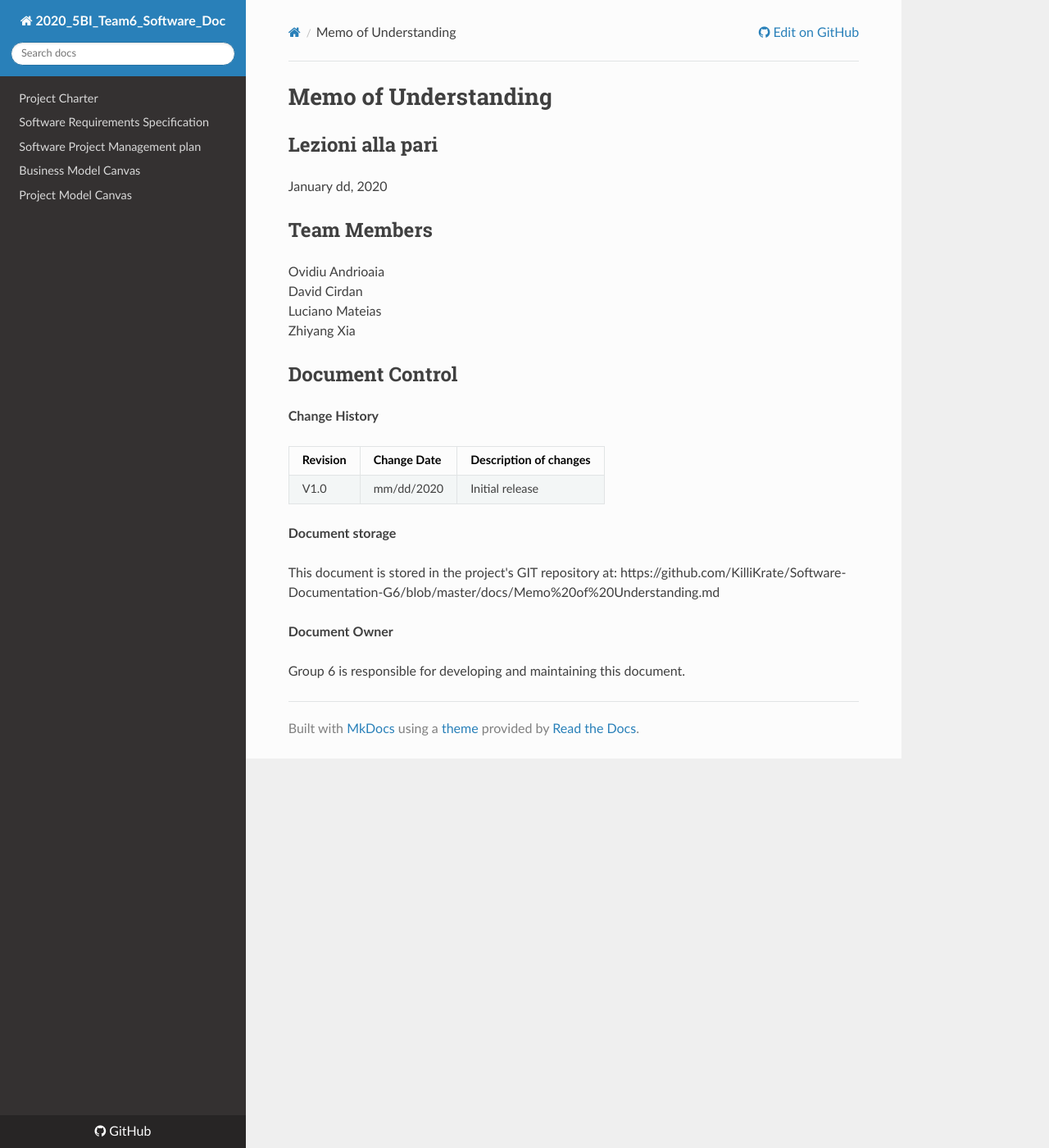
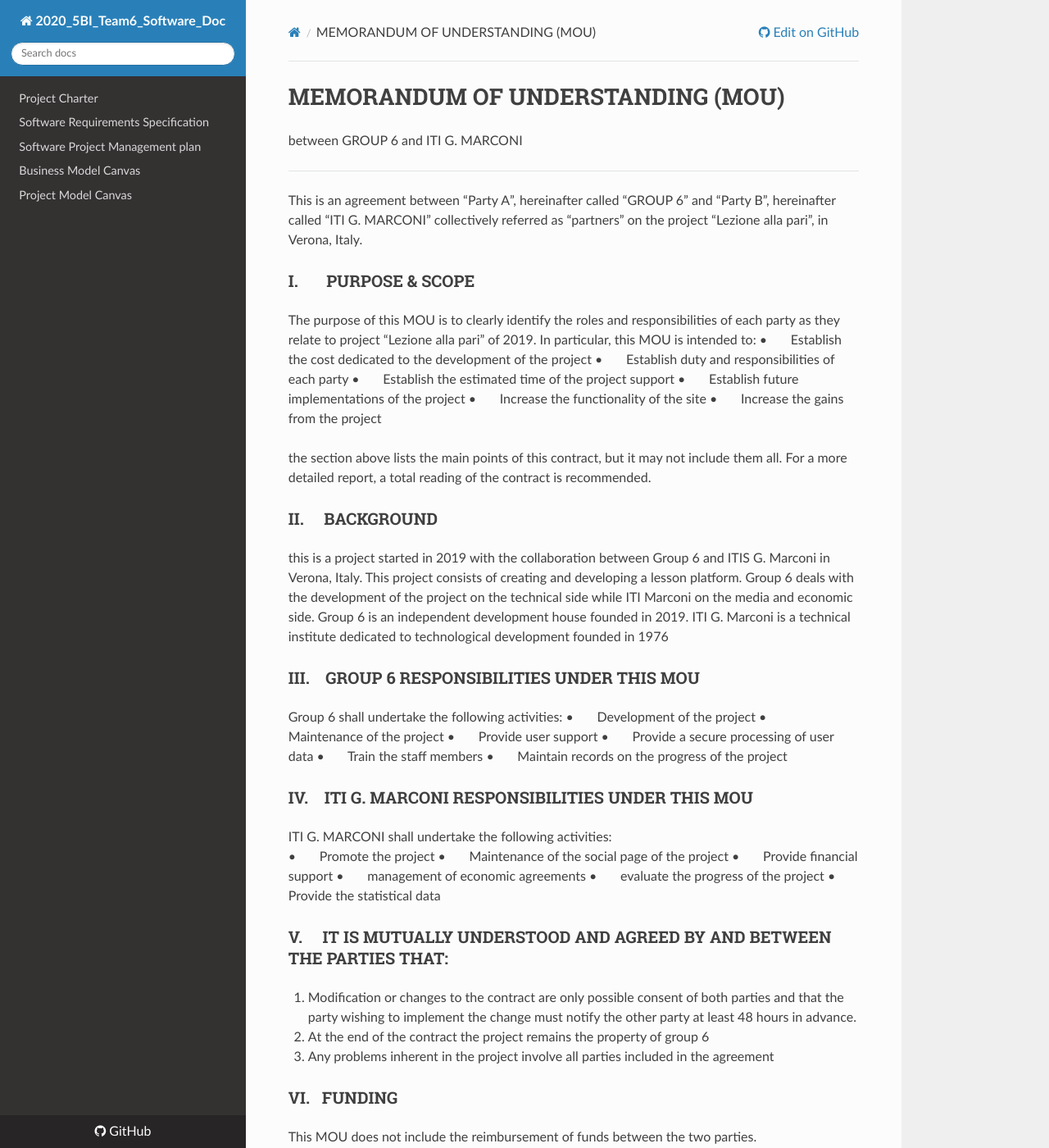
Before and after one commit to KilliKrate/Software-Documentation-G6, an MkDocs documentation site: the page built from docs/Memo of Understanding/index.md, in a window 1280 px wide and 1400 px high. Shown: the whole window at 82% size. Built offline with MkDocs 1.6.1, drawn with Linux system fonts in a browser that asks for light colours; nearby versions of some CDN libraries; some of the changed text lies outside the part shown.

Commit message:
Update memo of understanding

```diff
--- a/docs/Memo of Understanding/index.md
+++ b/docs/Memo of Understanding/index.md
@@ -1,27 +1,54 @@
-# Memo of Understanding
 
-## Lezioni alla pari
-January dd, 2020
+# MEMORANDUM OF UNDERSTANDING (MOU)
 
-## Team Members
-Ovidiu Andrioaia
-David Cirdan
-Luciano Mateias
-Zhiyang Xia
+between
+GROUP 6 and ITI G. MARCONI
+---
+This is an agreement between “Party A”, hereinafter called “GROUP 6” and “Party B”, hereinafter called “ITI G. MARCONI” collectively referred as “partners” on the project “Lezione alla pari”, in Verona, Italy.
 
+### I.&nbsp;&nbsp;&nbsp;&nbsp;&nbsp;&nbsp; PURPOSE & SCOPE
+The purpose of this MOU is to clearly identify the roles and responsibilities of each party as they relate to project “Lezione alla pari” of 2019.
+In particular, this MOU is intended to:
+•&nbsp;&nbsp;&nbsp;&nbsp;&nbsp;&nbsp; Establish the cost dedicated to the development of the project
+•&nbsp;&nbsp;&nbsp;&nbsp;&nbsp;&nbsp; Establish duty and responsibilities of each party
+•&nbsp;&nbsp;&nbsp;&nbsp;&nbsp;&nbsp; Establish the estimated time of the project support
+•&nbsp;&nbsp;&nbsp;&nbsp;&nbsp;&nbsp; Establish future implementations of the project
+•&nbsp;&nbsp;&nbsp;&nbsp;&nbsp;&nbsp; Increase the functionality of the site
+•&nbsp;&nbsp;&nbsp;&nbsp;&nbsp;&nbsp; Increase the gains from the project
 
-## Document Control
-**Change History**
+the section above lists the main points of this contract, but it may not include them all. For a more detailed report, a total reading of the contract is recommended.
 
-| Revision | Change Date | Description of changes |
-| -------- | ----------- | ---------------------- |
-| V1.0     | mm/dd/2020  | Initial release        |
+### II.&nbsp;&nbsp;&nbsp;&nbsp;&nbsp;BACKGROUND
+this is a project started in 2019 with the collaboration between Group 6 and ITIS G. Marconi in Verona, Italy. This project consists of creating and developing a lesson platform. Group 6 deals with the development of the project on the technical side while ITI Marconi on the media and economic side. Group 6 is an independent development house founded in 2019. ITI G. Marconi is a technical institute dedicated to technological development founded in 1976
 
-**Document storage**
+### III.&nbsp;&nbsp;&nbsp;&nbsp;GROUP 6 RESPONSIBILITIES UNDER THIS MOU
+Group 6 shall undertake the following activities:
+•&nbsp;&nbsp;&nbsp;&nbsp;&nbsp;&nbsp; Development of the project
+•&nbsp;&nbsp;&nbsp;&nbsp;&nbsp;&nbsp; Maintenance of the project
+•&nbsp;&nbsp;&nbsp;&nbsp;&nbsp;&nbsp; Provide user support
+•&nbsp;&nbsp;&nbsp;&nbsp;&nbsp;&nbsp; Provide a secure processing of user data
+•&nbsp;&nbsp;&nbsp;&nbsp;&nbsp;&nbsp; Train the staff members
+•&nbsp;&nbsp;&nbsp;&nbsp;&nbsp;&nbsp; Maintain records on the progress of the project
+### IV. &nbsp;&nbsp;&nbsp;ITI G. MARCONI RESPONSIBILITIES UNDER THIS MOU
+ITI G. MARCONI shall undertake the following activities:
+•&nbsp;&nbsp;&nbsp;&nbsp;&nbsp;&nbsp; Promote the project
+•&nbsp;&nbsp;&nbsp;&nbsp;&nbsp;&nbsp; Maintenance of the social page of the project
+•&nbsp;&nbsp;&nbsp;&nbsp;&nbsp;&nbsp; Provide financial support
+•&nbsp;&nbsp;&nbsp;&nbsp;&nbsp;&nbsp; management of economic agreements
+•&nbsp;&nbsp;&nbsp;&nbsp;&nbsp;&nbsp; evaluate the progress of the project
+•&nbsp;&nbsp;&nbsp;&nbsp;&nbsp;&nbsp; Provide the statistical data
 
-This document is stored in the project's GIT repository at:
-https://github.com/KilliKrate/Software-Documentation-G6/blob/master/docs/Memo%20of%20Understanding.md
+### V.&nbsp;&nbsp;&nbsp;&nbsp; IT IS MUTUALLY UNDERSTOOD AND AGREED BY AND   BETWEEN THE PARTIES THAT:
+1. Modification or changes to the contract are only possible consent of both parties and that the party wishing to implement the change must notify the other party at least 48 hours in advance.
+2. At the end of the contract the project remains the property of group 6
+3. Any problems inherent in the project involve all parties included in the agreement
+### VI.&nbsp;&nbsp;&nbsp;FUNDING
+This MOU does not include the reimbursement of funds between the two parties.
+### VII.&nbsp;&nbsp;EFFECTIVE DATE AND SIGNATURE
+This MOU shall be effective upon the signature of Parties A and B authorized officials.  It shall be in force from 13/04/2020 to 13/04/2022.
+Parties A and B indicate agreement with this MOU by their signatures.
 
-**Document Owner**
+### SIGNATURES AND DATES
 
-Group 6 is responsible for developing and maintaining this document.
+GROUP 6&nbsp;&nbsp;&nbsp;&nbsp;&nbsp;&nbsp;&nbsp;&nbsp;&nbsp;&nbsp;&nbsp;&nbsp;&nbsp;&nbsp;&nbsp;&nbsp;&nbsp;&nbsp;&nbsp;&nbsp;&nbsp;&nbsp;&nbsp;&nbsp;&nbsp;&nbsp;&nbsp;&nbsp;&nbsp;&nbsp;&nbsp;&nbsp;&nbsp;&nbsp;&nbsp;&nbsp;ITI G.MARCONI
+13/04/2020&nbsp;&nbsp;&nbsp;&nbsp;&nbsp;&nbsp;&nbsp;&nbsp;&nbsp;&nbsp;&nbsp;&nbsp;&nbsp;&nbsp;&nbsp;&nbsp;&nbsp;&nbsp;&nbsp;&nbsp;&nbsp;&nbsp;&nbsp;&nbsp;&nbsp;&nbsp;&nbsp;&nbsp;&nbsp;&nbsp;&nbsp;&nbsp;&nbsp;&nbsp;&nbsp;&nbsp;13/04/2020
```
